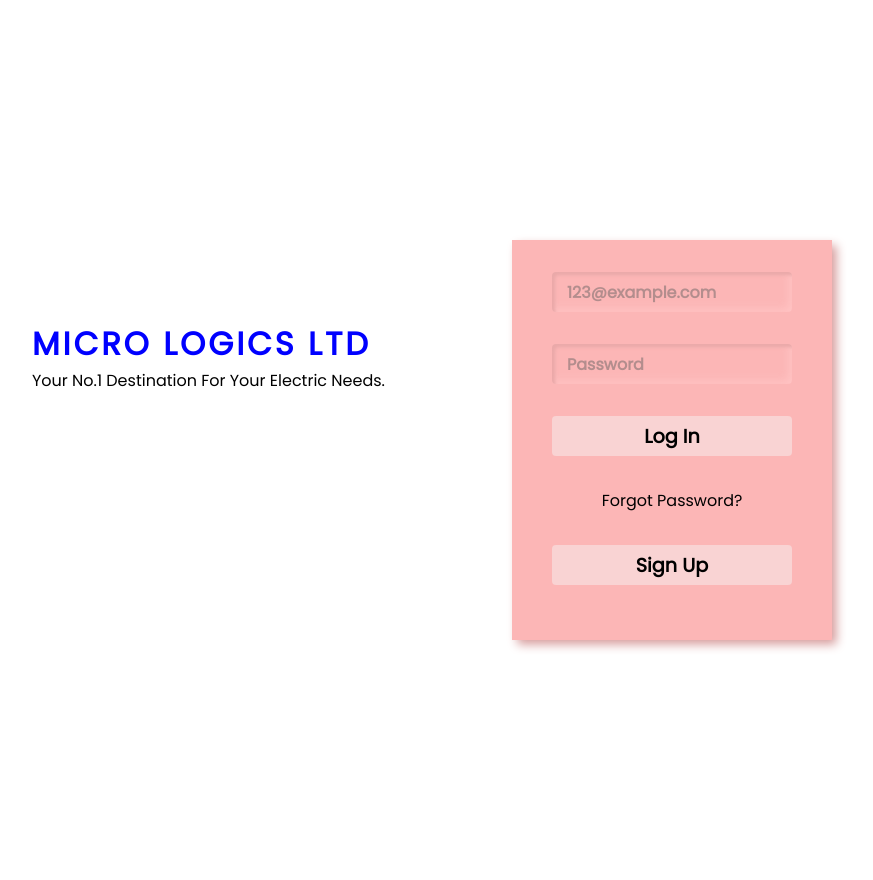
After one commit to divramhit/assignment-web, a PHP site: page /login.html in a window 1280 px wide. The commit adds this page. Shown: the whole page, without its empty margins (216-1089 px from the left). Run offline with PHP 8.4, Linux system fonts and the light colour scheme.

Commit message:
Added Login Page

```diff
--- /dev/null
+++ b/login.html
@@ -0,0 +1,40 @@
+<!DOCTYPE html>
+<html lang="en">
+<head>
+  <meta charset="UTF-8">
+  <meta name="viewport" content="width=device-width, initial-scale=1.0">
+  <meta http-equiv="X-UA-Compatible" content="ie=edge">
+  <link rel="stylesheet" href="style.css">
+  <link rel="stylesheet" href="login_signup.css">
+  <title>Login Page</title>
+</head>
+<body>
+  <div class= "loginContainer">
+
+    <div class="title-and-form-container">
+      <div class="title">
+        <div class="name"><h1>MICRO LOGICS LTD</h1></div>
+        <div>Your No.1 Destination For Your Electric Needs.</div>
+      </div>
+      <div class="loginform">
+        <form class="login-email" action="">
+          <div>
+            <input  class="input-group" type="email" placeholder="123@example.com" name="email"required>
+          </div>
+          <div>
+            <input class="input-group" type="password" placeholder="Password" name="password" required>
+          </div>
+          <div class="form-button">
+            <button>Log In</button>
+          </div>
+          <div><a href="">Forgot Password?</a></div>
+          <div class="form-button">
+            <button>Sign Up</button>
+          </div>
+        </form>
+      </div>
+    </div>
+
+  </div>
+</body>
+</html>
--- /dev/null
+++ b/login_signup.css
@@ -0,0 +1,116 @@
+body{
+  background: var(--loginbgcolor);
+}
+
+.loginContainer{
+  margin-block: 15rem;
+  margin-left: 1rem;
+  display: flex;
+  justify-content: center;
+  align-items: center;
+}
+
+.title-and-form-container{
+  display: grid;
+  grid-auto-flow: column;
+  /* padding-inline: 10rem; */
+  grid-column-gap: 5rem;
+  min-width: 500px;
+}
+
+.title {
+  display: flex;
+  flex-direction: column;
+  width: 25rem;
+  margin-top: 5rem;
+  min-width: 10rem;
+}
+
+.name{
+  font-weight: bolder;
+  letter-spacing: 3px;
+    color: blue;
+}
+
+.loginform{
+  width: 20rem;
+  height: 25rem;
+  background:var(--bgcolor);
+  box-shadow: .3rem .3rem .6rem #d69b9b,
+            -.2rem -.2rem .5rem #ffffff;
+}
+
+.login-email{
+  margin-block: 2rem;
+  margin-inline: 2rem;
+}
+
+.login-email > div {
+  display: flex;
+  justify-content: center;
+  margin-bottom: 2rem;
+}
+
+.input-group{
+  text-indent: 15px;
+  font-size: 1.0rem;
+  font-family: Poppins, sans-serif;
+  font-weight: bolder;
+  color: #7e6262;
+  border: none;
+  outline: none;
+  border-radius: 4px;
+  background:var(--bgcolor);
+  box-shadow: inset 0.2rem 0.2rem 0.2rem #eaa9a9,
+              inset -0.2rem -0.2rem 0.5rem #ffc3c3;
+  height: 2.5rem;
+  width: 15rem;
+  min-width: 10rem;
+}
+
+.input-group::placeholder{
+  color: #b38d8d;
+}
+.input-group:focus{
+  outline: none;
+  box-shadow: .3rem .3rem .6rem #d69b9b,
+            -.2rem -.2rem .5rem #ffd1d1;
+}
+
+.form-button{
+  display: flex;
+  justify-content: center;
+}
+
+.login-email div > a{
+  color: black;
+  text-decoration: none;
+}
+
+.login-email div > a:hover{
+  color: blue;
+}
+
+.form-button button {
+  border-style: none;
+  width: 15rem;
+  height: 2.5rem;
+  border-radius: 4px;
+  font-family: Poppins, sans-serif;
+  font-weight: bolder;
+  font-size: 1.2rem;
+  background: #f9d3d3;
+  transition: box-shadow 0.5s;
+}
+
+.form-button button:hover{
+  background: #fcb6b6;
+  box-shadow:  23px 23px 37px #dea0a0,
+               -23px -23px 37px #ffcccc;
+}
+
+.form-button button:active{
+  background: #fcb6b6;
+box-shadow: inset 23px 23px 37px #dea0a0,
+            inset -23px -23px 37px #ffcccc;
+}
--- a/style.css
+++ b/style.css
@@ -15,6 +15,7 @@
 
 :root{
   --bgcolor: #fcb6b6;
+  --loginbgcolor: #ffffff;
 }
 
 
```
Also changed, not shown: index.css (+3 -48 lines), index.html (+21 -24 lines).
